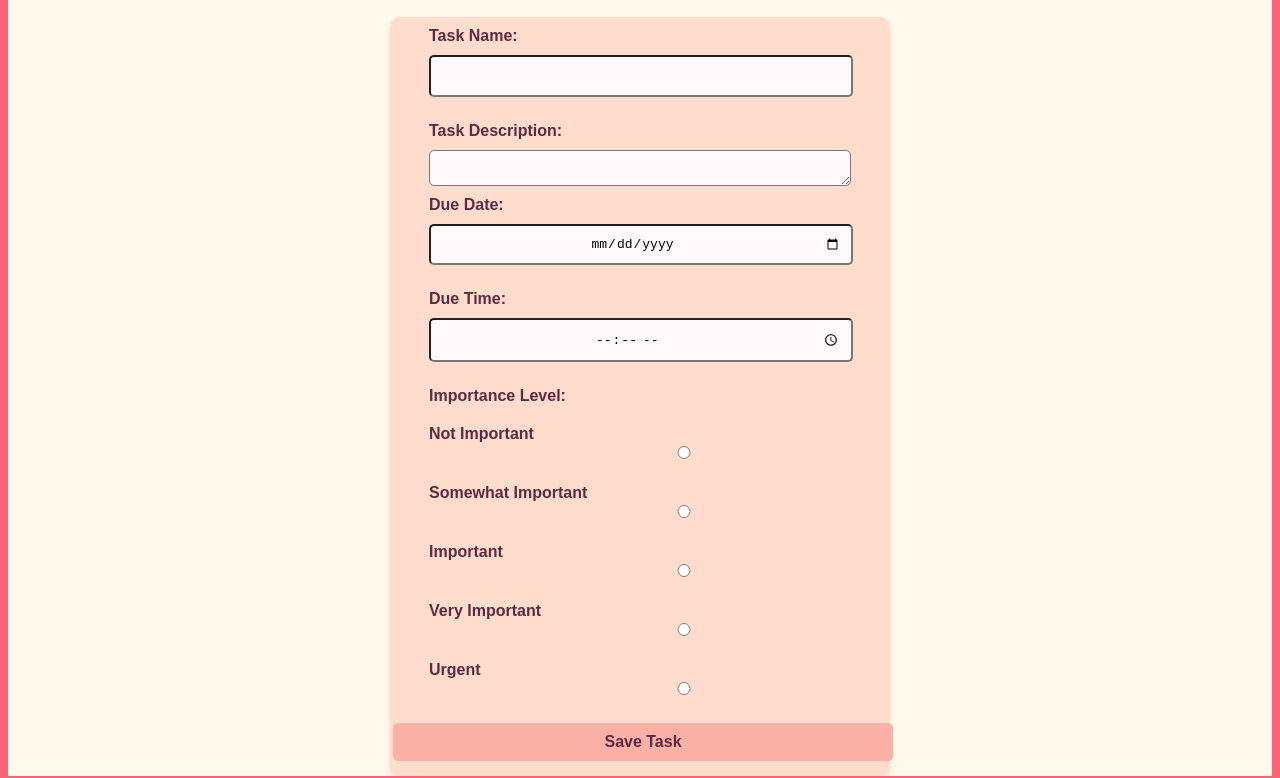
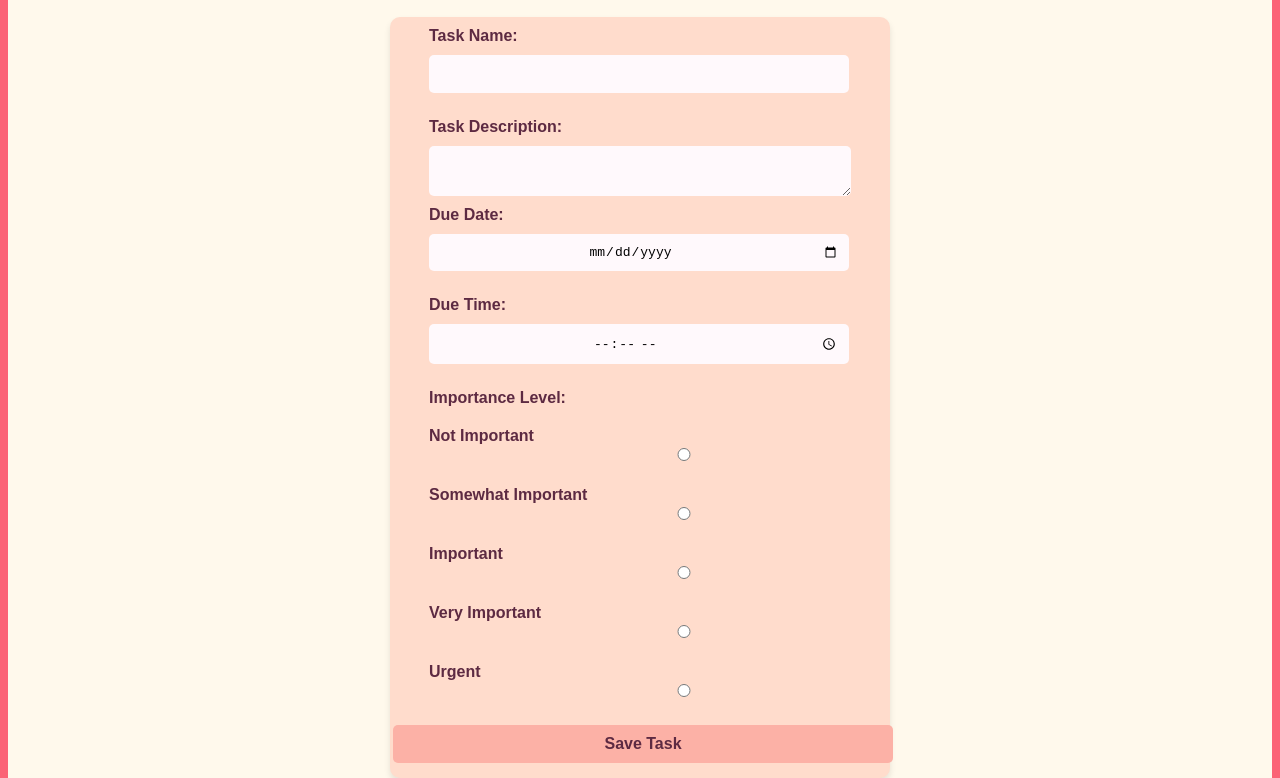
Before and after one commit to joshuawatford/WebsiteImplementation, a plain HTML site: page index.html in a window 1280 px wide. Shown: the part 137-915 px from the top of the page. Drawn offline with Linux system fonts and the light colour scheme.

Commit message:
removed borders and centered text and added padding in my comments textarea

```diff
--- a/style.css
+++ b/style.css
@@ -90,6 +90,7 @@ form input, form button {
     margin-bottom: 15px;
     border-radius: 5px;
     font-size: 1em;
+    border: none;
 }
 
 textarea{
@@ -99,6 +100,9 @@ textarea{
     max-width: 478px;
     margin-left: 39px;
     margin-right:39px;
+    text-align: center;
+    padding: 10px;
+    border: none;
 }
 
 form button {
```
